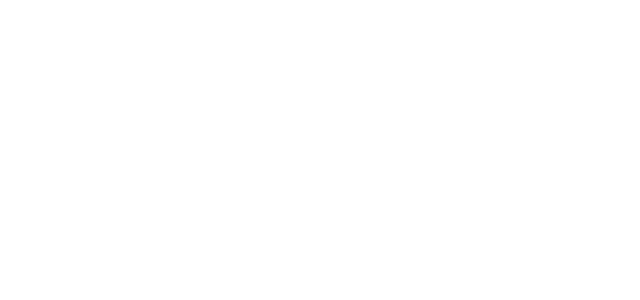
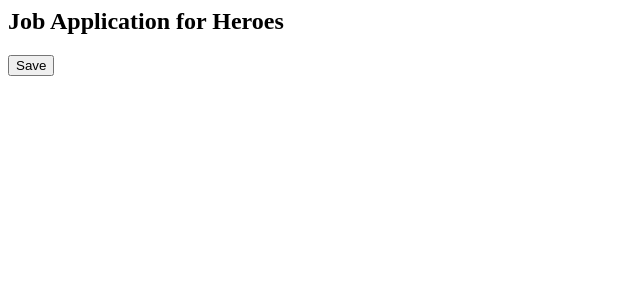
Before and after one commit to meetmahajan/angular-generic-dynamic-form-component, an Angular app: page / in a window 1280 px wide. Shown: the top 300 px of the page, without its empty margins (0-640 px from the left). Built offline with nearby package versions, Linux system fonts and the light colour scheme.

Commit message:
Clean Code : Phase 2

```diff
--- a/src/app/app.component.html
+++ b/src/app/app.component.html
@@ -0,0 +1,4 @@
+<div>
+    <h2>Job Application for Heroes</h2>
+    <app-dynamic-form [elementAttributes]=""></app-dynamic-form>
+  </div>
--- a/src/app/app.component.ts
+++ b/src/app/app.component.ts
@@ -1,10 +1,15 @@
 import { Component } from '@angular/core';
 
+import { ElementAttributeService } from './element-attribute.service';
 @Component({
   selector: 'my-app',
   templateUrl: './app.component.html',
-  styleUrls: [ './app.component.css' ]
+  styleUrls: ['./app.component.css'],
+  providers: [ElementAttributeService]
 })
-export class AppComponent  {
-
+export class AppComponent {
+  elementAttribute: any[];
+  constructor(service: ElementAttributeService) {
+    this.elementAttribute = service.getElementAttributes();
+  }
 }
--- a/src/app/element-attribute.service.ts
+++ b/src/app/element-attribute.service.ts
@@ -1,8 +1,45 @@
 import { Injectable } from '@angular/core';
+
+import { ElementDropdown } from './element-dropdown';
+import { ElementAttribute } from './element-attribute';
+import { ElementTextbox } from './element-textbox';
 
 @Injectable()
 export class ElementAttributeService {
 
   constructor() { }
+  getElementAttributes() {
 
+    const elementAttributes: ElementAttribute<any>[] = [
+
+      new ElementDropdown({
+        key: 'brave',
+        label: 'Bravery Rating',
+        options: [
+          { key: 'solid', value: 'Solid' },
+          { key: 'great', value: 'Great' },
+          { key: 'good', value: 'Good' },
+          { key: 'unproven', value: 'Unproven' }
+        ],
+        order: 3
+      }),
+
+      new ElementTextbox({
+        key: 'firstName',
+        label: 'First name',
+        value: 'Bombasto',
+        required: true,
+        order: 1
+      }),
+
+      new ElementTextbox({
+        key: 'emailAddress',
+        label: 'Email',
+        type: 'email',
+        order: 2
+      })
+    ];
+
+    return elementAttributes.sort((a, b) => a.order - b.order);
+  }
 }
```
